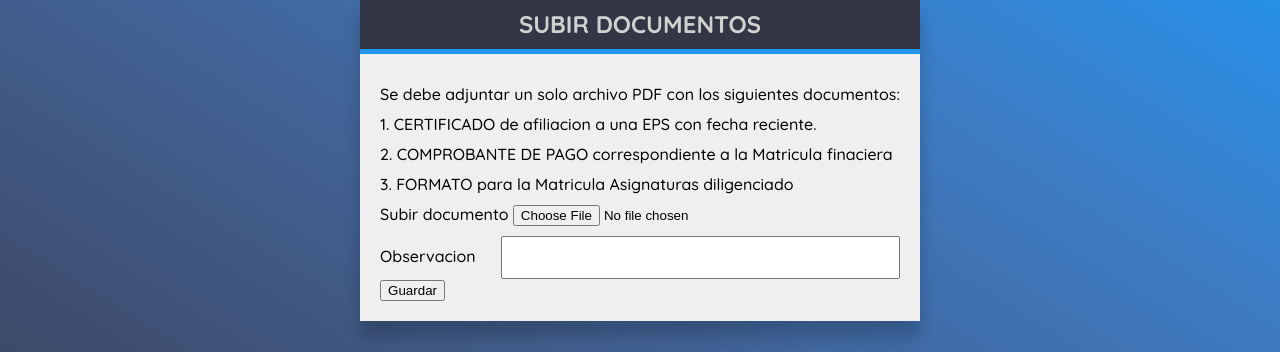
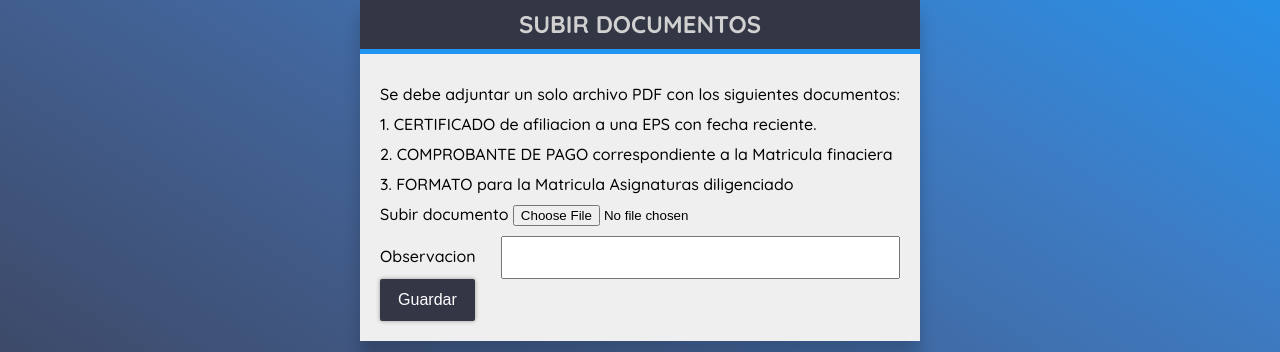
Before and after one commit to Roarco/deploy_proct, a Flask app: template app/templates/home_student.html in a window 1280 px wide. Shown: the part 91-443 px from the top of the page. Run offline with Flask 2, Linux system fonts and the light colour scheme; the template is opened without the code that fills it, so the values that code supplies are empty; parts of the project's set-up code (start-up, migrations or seed data) failed here and were passed over; some libraries are stand-ins or nearby versions.

Commit message:
12022022 se agregó estilo a boton guardar

```diff
--- a/app/static/css/home_student.css
+++ b/app/static/css/home_student.css
@@ -182,22 +182,33 @@ img{
 .estado-documento tr:nth-child(even){
     background-color: var(--textDark);
 }
-/* .estado-documento td:hover{
+/* Ripple effect button save */
+.ripple {
+    background-position: center;
+    transition: background 0.8s;
+}
+.ripple:hover {
+    background: var(--colorPrimary) radial-gradient(circle, transparent 1%, #47a7f5 1%) center/15000%;
+}
+.ripple:active {
     background-color: var(--colorPrimary);
-    transition: 0.5s;
-} */
+    background-size: 100%;
+    transition: background 0s;
+}
+  /* Button save style */
+button{
+    border: none;
+    border-radius: 2px;
+    padding: 12px 18px;
+    font-size: 16px;
+    cursor: pointer;
+    color: white;
+    background-color: var(--textDark);
+    box-shadow: 0 0 4px #999;
+    outline: none;
+}
+/* boton file */
 
-/* Css boton */
-
-/* .instructions button {
-    background-color: var(--colorPrimary);
-    border-radius: 20px;
-    padding: 10px;
-    color:var(--white);
-}
-.instructions button:hover {
-    background-color: var(--colorSecundary);
-} */
 
 @media (max-width: 768px) {
     body {
--- a/app/templates/home_student.html
+++ b/app/templates/home_student.html
@@ -6,12 +6,6 @@
     <meta name="viewport" content="width=device-width, initial-scale=1.0">
     <link rel="stylesheet" href="../static/css/home_student.css">
     <link rel="stylesheet" href="../static/css/footer.css">
-    <!-- <link
-      href="https://cdn.jsdelivr.net/npm/bootstrap@5.1.3/dist/css/bootstrap.min.css"
-      rel="stylesheet"
-      integrity="sha384-1BmE4kWBq78iYhFldvKuhfTAU6auU8tT94WrHftjDbrCEXSU1oBoqyl2QvZ6jIW3"
-      crossorigin="anonymous"
-    /> -->
     <script src="https://kit.fontawesome.com/79f542cb27.js" crossorigin="anonymous"></script>
     <title>Home</title>
 </head>
--- a/app/templates/partial/main_home_student.html
+++ b/app/templates/partial/main_home_student.html
@@ -22,7 +22,7 @@
               rows="10"
             ></textarea>
           </div>
-          <button>
+          <button class="ripple">
             Guardar
           </button>
         </div>
```
